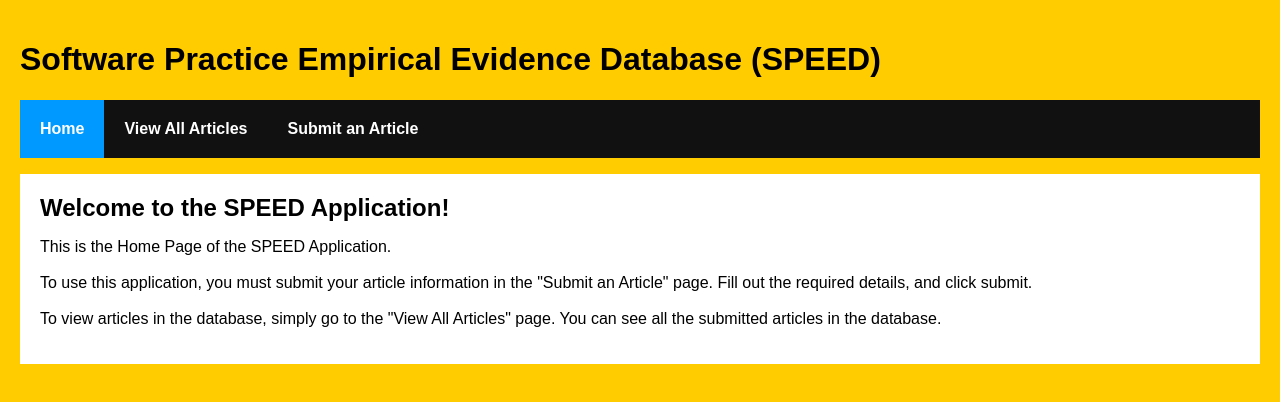
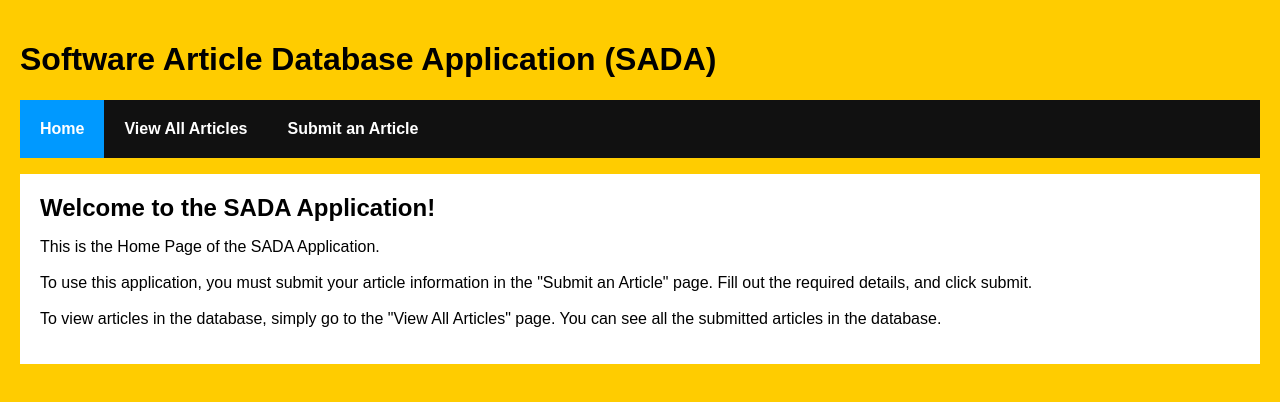
Before and after one commit to Ratchet7x5/software-article-database-app, a React (Create React App) app in the folder client/: page / in a window 1280 px wide. Shown: the top 402 px of the page. Built offline with nearby package versions, Linux system fonts and the light colour scheme.

Commit message:
update all text references to SADA instead of SPEED

```diff
--- a/client/src/App.js
+++ b/client/src/App.js
@@ -11,7 +11,7 @@ const App = () => {
   return (
     <Router >
       <div>
-        <h1>Software Practice Empirical Evidence Database (SPEED)</h1>
+        <h1>Software Article Database Application (SADA)</h1>
         <ul className="header">
           <li>
             <NavLink to="/">Home</NavLink>
--- a/client/src/pages/Home.js
+++ b/client/src/pages/Home.js
@@ -4,8 +4,8 @@ class Home extends Component {
   render() {
     return (
       <div>
-        <h2>Welcome to the SPEED Application!</h2>
-        <p>This is the Home Page of the SPEED Application. <br/><br/>To use this application, you must submit your article information in the "Submit an Article" page. Fill out the required details, and click submit. <br/><br/>To view articles in the database, simply go to the "View All Articles" page. You can see all the submitted articles in the database.</p>
+        <h2>Welcome to the SADA Application!</h2>
+        <p>This is the Home Page of the SADA Application. <br/><br/>To use this application, you must submit your article information in the "Submit an Article" page. Fill out the required details, and click submit. <br/><br/>To view articles in the database, simply go to the "View All Articles" page. You can see all the submitted articles in the database.</p>
       </div>
     );
   }
--- a/client/src/pages/Submit-Article.js
+++ b/client/src/pages/Submit-Article.js
@@ -5,7 +5,7 @@ const SubmitArticle = () =>  {
      return (
       <div>
         <h2>Submit Article</h2>
-            <p>This will be a form to allow submitters to submit an article for possible inclusion in our SPEED repo.</p>
+            <p>This will be a form to allow submitters to submit an article for inclusion in our SADA repo.</p>
             <SubmissionForm/>
         </div>
     );
```
